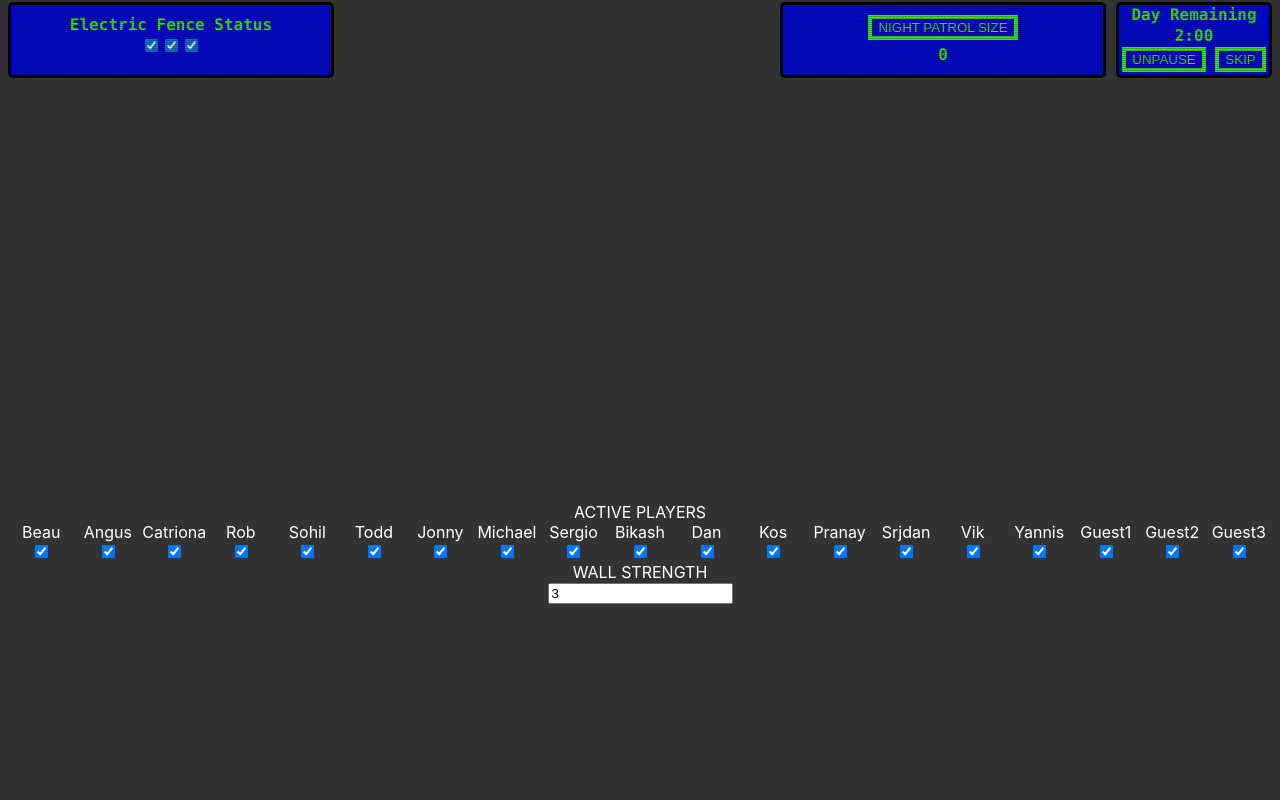
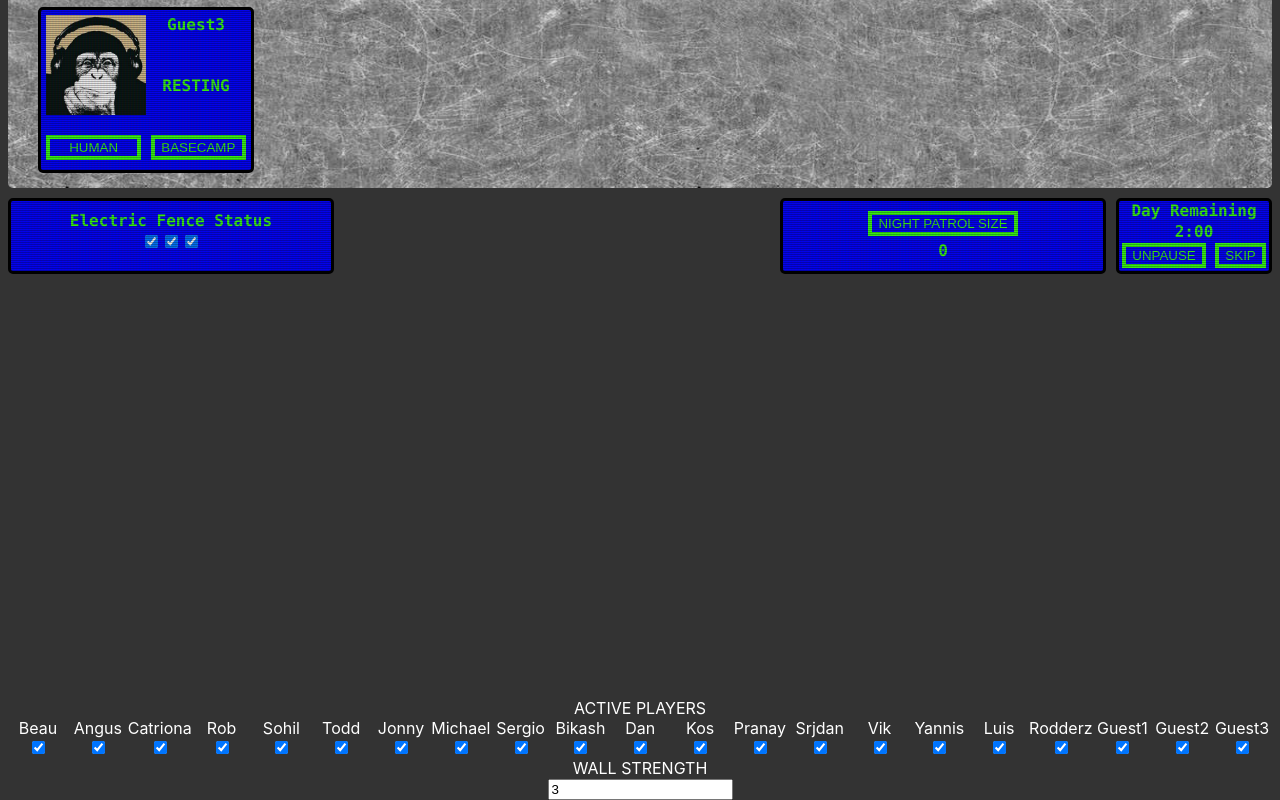
Before and after one commit to NickDrew/contain-the-thing, a Svelte app: page / in a window 1280 px wide. Shown: the part 935-1735 px from the top of the page. Before the commit the page ends 1539 px from the top, so only its background shows below. Built offline with nearby package versions, Linux system fonts and the light colour scheme.

Commit message:
new peeps

```diff
--- a/src/stores.js
+++ b/src/stores.js
@@ -1,33 +1,223 @@
-
-import { localStore } from './localStore.js'
+import { localStore } from "./localStore.js";
 
 const initialGuards = [
-    { id: 1, name: "Beau", onPatrol: false, alive: true, image: "beau.jpeg", thingImage:"thing1.png", sound: "monsterDeath1.mp3", inGame:true },
-    { id: 2, name: "Angus", onPatrol: false, alive: true, image: "angus.jpeg", thingImage:"thing2.jpg", sound: "monsterDeath2.mp3", inGame:true },
-    { id: 3, name: "Catriona", onPatrol: false, alive: true, image: "catriona.jpeg", thingImage:"thing3.jpg", sound: "monsterDeath3.mp3", inGame:true },
-    { id: 4, name: "Rob", onPatrol: false, alive: true, image: "rob.jpeg", thingImage:"thing1.png", sound: "monsterDeath2.mp3", inGame:true },
-    { id: 5, name: "Sohil", onPatrol: false, alive: true, image: "sohil.png", thingImage:"thing4.jpg", sound: "monsterDeath3.mp3", inGame:true },
-    { id: 6, name: "Todd", onPatrol: false, alive: true, image: "todd.png", thingImage:"thing3.jpg", sound: "monsterDeath1.mp3", inGame:true },
-    { id: 7, name: "Jonny", onPatrol: false, alive: true, image: "jonny.png", thingImage:"thing2.jpg", sound: "monsterDeath5.mp3", inGame:true },
-    { id: 8, name: "Michael", onPatrol: false, alive: true, image: "michael.jpeg", thingImage:"thing1.png", sound: "monsterDeath4.mp3", inGame:true },
-    { id: 9, name: "Sergio", onPatrol: false, alive: true, image: "sergio.jpeg", thingImage:"thing4.jpg", sound: "monsterDeath5.mp3", inGame:true },
-    { id: 10, name: "Bikash", onPatrol: false, alive: true, image: "bikash.jpeg", thingImage:"thing1.png", sound: "monsterDeath4.mp3", inGame:true },
-    { id: 11, name: "Dan", onPatrol: false, alive: true, image: "dan.jpeg", thingImage:"thing2.jpg", sound: "monsterDeath1.mp3", inGame:true },
-    { id: 12, name: "Kos", onPatrol: false, alive: true, image: "kos.png", thingImage:"thing3.jpg", sound: "monsterDeath2.mp3", inGame:true },
-    { id: 13, name: "Pranay", onPatrol: false, alive: true, image: "pranay.jpeg", thingImage:"thing4.jpg", sound: "monsterDeath3.mp3", inGame:true },
-    { id: 14, name: "Srjdan", onPatrol: false, alive: true, image: "srjdan.jpeg", thingImage:"thing1.png", sound: "monsterDeath5.mp3", inGame:true },
-    { id: 15, name: "Vik", onPatrol: false, alive: true, image: "vik.jpeg", thingImage:"thing3.jpg", sound: "monsterDeath4.mp3", inGame:true },
-    { id: 16, name: "Yannis", onPatrol: false, alive: true, image: "yannis.png", thingImage:"thing2.jpg", sound: "monsterDeath3.mp3", inGame:true },
-    { id: 17, name: "Guest1", onPatrol: false, alive: true, image: "testImage.jpg", thingImage:"thing1.png", sound: "monsterDeath4.mp3", inGame:true },
-    { id: 18, name: "Guest2", onPatrol: false, alive: true, image: "testImage.jpg", thingImage:"thing3.jpg", sound: "monsterDeath4.mp3", inGame:true },
-    { id: 19, name: "Guest3", onPatrol: false, alive: true, image: "testImage.jpg", thingImage:"thing4.jpg", sound: "monsterDeath4.mp3", inGame:true },
-]
+  {
+    id: 1,
+    name: "Beau",
+    onPatrol: false,
+    alive: true,
+    image: "beau.jpeg",
+    thingImage: "thing1.png",
+    sound: "monsterDeath1.mp3",
+    inGame: true,
+  },
+  {
+    id: 2,
+    name: "Angus",
+    onPatrol: false,
+    alive: true,
+    image: "angus.jpeg",
+    thingImage: "thing2.jpg",
+    sound: "monsterDeath2.mp3",
+    inGame: true,
+  },
+  {
+    id: 3,
+    name: "Catriona",
+    onPatrol: false,
+    alive: true,
+    image: "catriona.jpeg",
+    thingImage: "thing3.jpg",
+    sound: "monsterDeath3.mp3",
+    inGame: true,
+  },
+  {
+    id: 4,
+    name: "Rob",
+    onPatrol: false,
+    alive: true,
+    image: "rob.jpeg",
+    thingImage: "thing1.png",
+    sound: "monsterDeath2.mp3",
+    inGame: true,
+  },
+  {
+    id: 5,
+    name: "Sohil",
+    onPatrol: false,
+    alive: true,
+    image: "sohil.png",
+    thingImage: "thing4.jpg",
+    sound: "monsterDeath3.mp3",
+    inGame: true,
+  },
+  {
+    id: 6,
+    name: "Todd",
+    onPatrol: false,
+    alive: true,
+    image: "todd.png",
+    thingImage: "thing3.jpg",
+    sound: "monsterDeath1.mp3",
+    inGame: true,
+  },
+  {
+    id: 7,
+    name: "Jonny",
+    onPatrol: false,
+    alive: true,
+    image: "jonny.png",
+    thingImage: "thing2.jpg",
+    sound: "monsterDeath5.mp3",
+    inGame: true,
+  },
+  {
+    id: 8,
+    name: "Michael",
+    onPatrol: false,
+    alive: true,
+    image: "michael.jpeg",
+    thingImage: "thing1.png",
+    sound: "monsterDeath4.mp3",
+    inGame: true,
+  },
+  {
+    id: 9,
+    name: "Sergio",
+    onPatrol: false,
+    alive: true,
+    image: "sergio.jpeg",
+    thingImage: "thing4.jpg",
+    sound: "monsterDeath5.mp3",
+    inGame: true,
+  },
+  {
+    id: 10,
+    name: "Bikash",
+    onPatrol: false,
+    alive: true,
+    image: "bikash.jpeg",
+    thingImage: "thing1.png",
+    sound: "monsterDeath4.mp3",
+    inGame: true,
+  },
+  {
+    id: 11,
+    name: "Dan",
+    onPatrol: false,
+    alive: true,
+    image: "dan.jpeg",
+    thingImage: "thing2.jpg",
+    sound: "monsterDeath1.mp3",
+    inGame: true,
+  },
+  {
+    id: 12,
+    name: "Kos",
+    onPatrol: false,
+    alive: true,
+    image: "kos.png",
+    thingImage: "thing3.jpg",
+    sound: "monsterDeath2.mp3",
+    inGame: true,
+  },
+  {
+    id: 13,
+    name: "Pranay",
+    onPatrol: false,
+    alive: true,
+    image: "pranay.jpeg",
+    thingImage: "thing4.jpg",
+    sound: "monsterDeath3.mp3",
+    inGame: true,
+  },
+  {
+    id: 14,
+    name: "Srjdan",
+    onPatrol: false,
+    alive: true,
+    image: "srjdan.jpeg",
+    thingImage: "thing1.png",
+    sound: "monsterDeath5.mp3",
+    inGame: true,
+  },
+  {
+    id: 15,
+    name: "Vik",
+    onPatrol: false,
+    alive: true,
+    image: "vik.jpeg",
+    thingImage: "thing3.jpg",
+    sound: "monsterDeath4.mp3",
+    inGame: true,
+  },
+  {
+    id: 16,
+    name: "Yannis",
+    onPatrol: false,
+    alive: true,
+    image: "yannis.png",
+    thingImage: "thing2.jpg",
+    sound: "monsterDeath3.mp3",
+    inGame: true,
+  },
+  {
+    id: 17,
+    name: "Luis",
+    onPatrol: false,
+    alive: true,
+    image: "luis.png",
+    thingImage: "thing1.png",
+    sound: "monsterDeath1.mp3",
+    inGame: true,
+  },
+  {
+    id: 18,
+    name: "Rodderz",
+    onPatrol: false,
+    alive: true,
+    image: "rodderz.jpeg",
+    thingImage: "thing2.jpg",
+    sound: "monsterDeath3.mp3",
+    inGame: true,
+  },
+  {
+    id: 19,
+    name: "Guest1",
+    onPatrol: false,
+    alive: true,
+    image: "testImage.jpg",
+    thingImage: "thing1.png",
+    sound: "monsterDeath4.mp3",
+    inGame: true,
+  },
+  {
+    id: 20,
+    name: "Guest2",
+    onPatrol: false,
+    alive: true,
+    image: "testImage.jpg",
+    thingImage: "thing3.jpg",
+    sound: "monsterDeath4.mp3",
+    inGame: true,
+  },
+  {
+    id: 21,
+    name: "Guest3",
+    onPatrol: false,
+    alive: true,
+    image: "testImage.jpg",
+    thingImage: "thing4.jpg",
+    sound: "monsterDeath4.mp3",
+    inGame: true,
+  },
+];
 
 const initialBarrierChecks = [
-    { id: 1, status: true },
-    { id: 2, status: true },
-    { id: 3, status: true },
-]
+  { id: 1, status: true },
+  { id: 2, status: true },
+  { id: 3, status: true },
+];
 
-export const guards = localStore('guards', initialGuards)
-export const barrierChecks = localStore('barrierChecks', initialBarrierChecks)
+export const guards = localStore("guards", initialGuards);
+export const barrierChecks = localStore("barrierChecks", initialBarrierChecks);
```
Also changed, not shown: public/images/luis.png (added), public/images/rodderz.jpeg (added).
